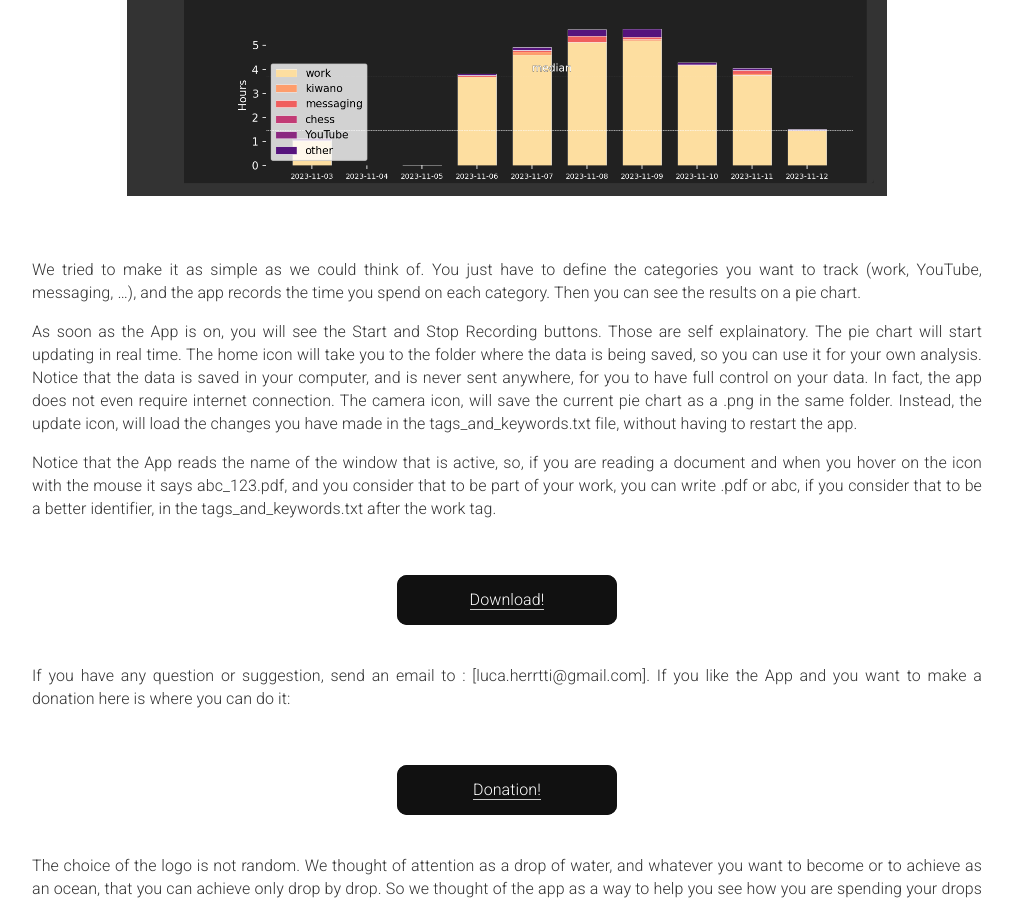
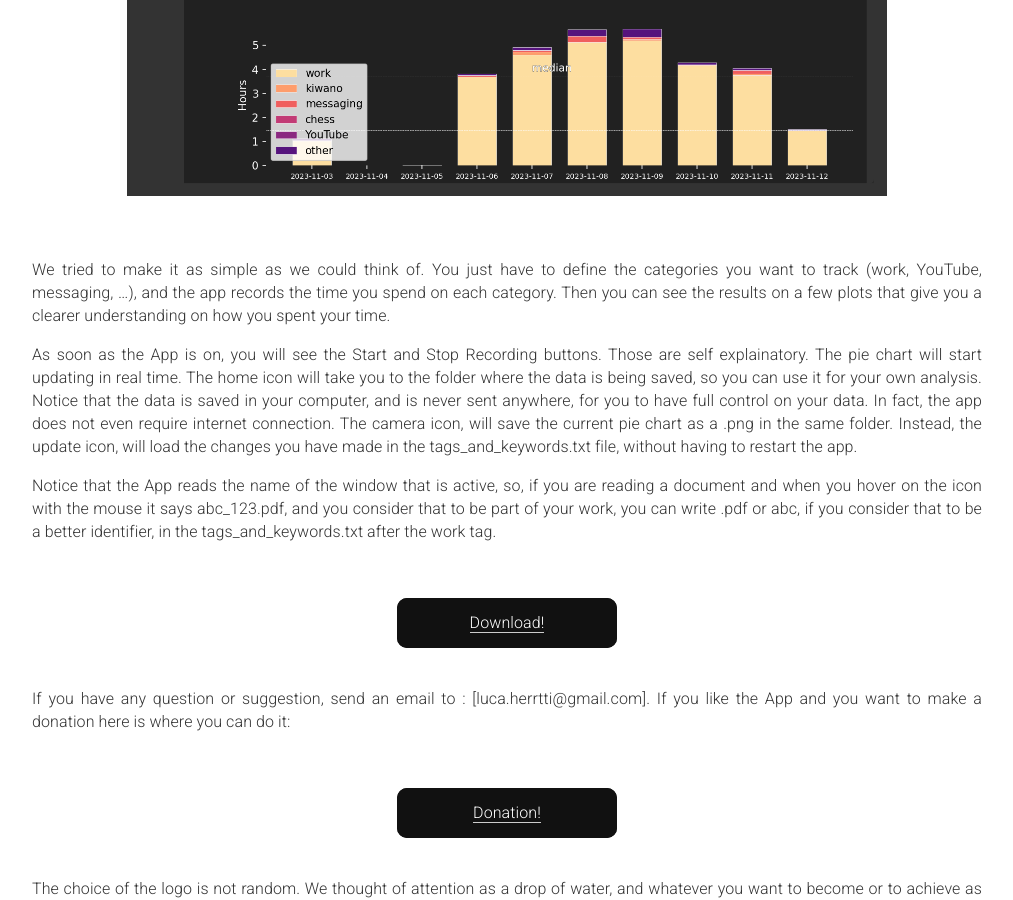
Before and after one commit to trackattapp/trackattapp, a Jekyll site: the page built from _pages/home.md, in a window 1280 px wide and 900 px high, scrolled down 1143 px. Shown: the whole window, without its empty margins (133-1146 px from the left). Built offline with Jekyll 4.4.1, drawn with Linux system fonts in a browser that asks for light colours.

Commit message:
minor changes

```diff
--- a/_pages/home.md
+++ b/_pages/home.md
@@ -32,6 +32,9 @@ to do it. So we made this app to make it easier for us. We hope it helps you too
 
 <center>
 <img src="{{ "/static/img/banner/taa_p1.png" | prepend:site.baseurl }}" class="center-fit" width="80%" >
+</center>
+
+<center>
 <img src="{{ "/static/img/banner/taa_p2.png" | prepend:site.baseurl }}" class="center-fit" width="80%" >
 </center>
 
@@ -39,7 +42,8 @@ to do it. So we made this app to make it easier for us. We hope it helps you too
 
 We tried to make it as simple as we could think of. You just have to define the categories
 you want to track (work, YouTube, messaging, ...), and the app records the time you spend on each
-category. Then you can see the results on a pie chart.
+category. Then you can see the results on a few plots that give you a clearer
+understanding on how you spent your time.
 
 As soon as the App is on, you will see the Start and Stop Recording buttons. Those are
 self explainatory. The
```
